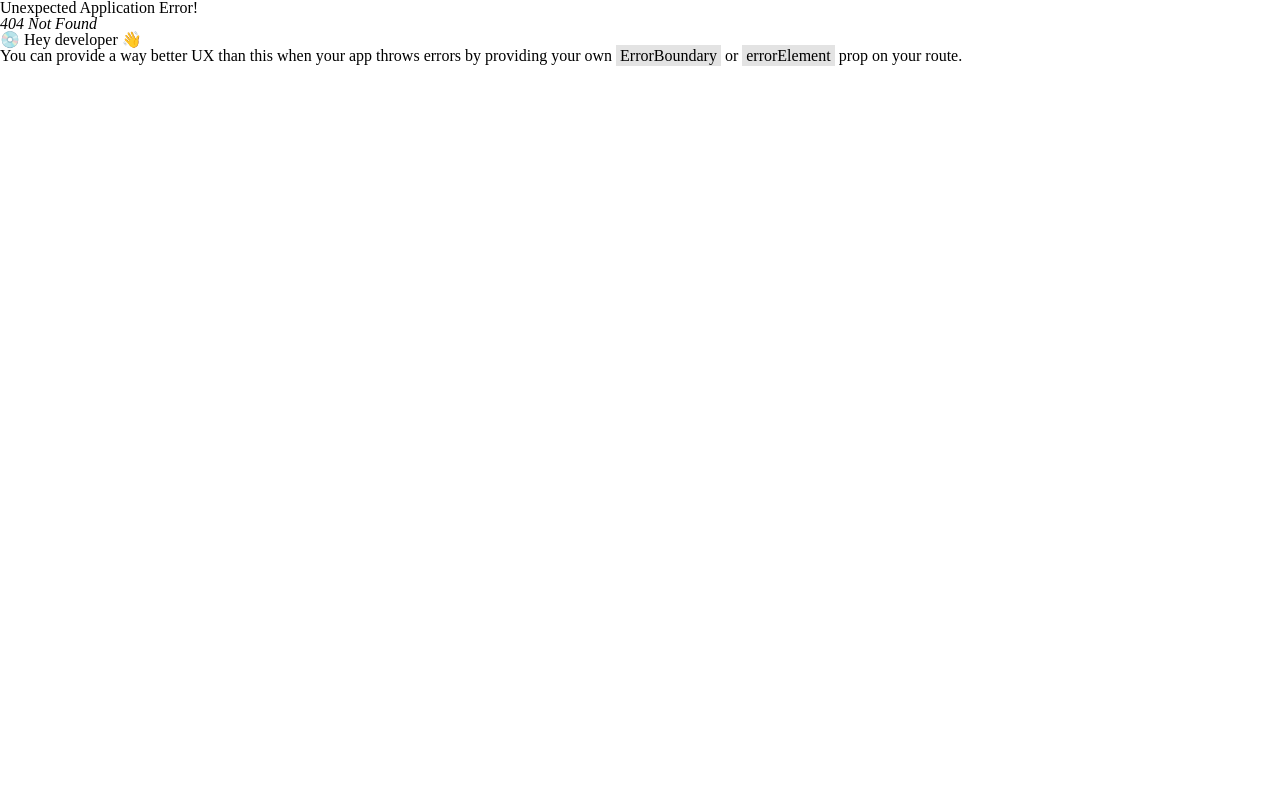
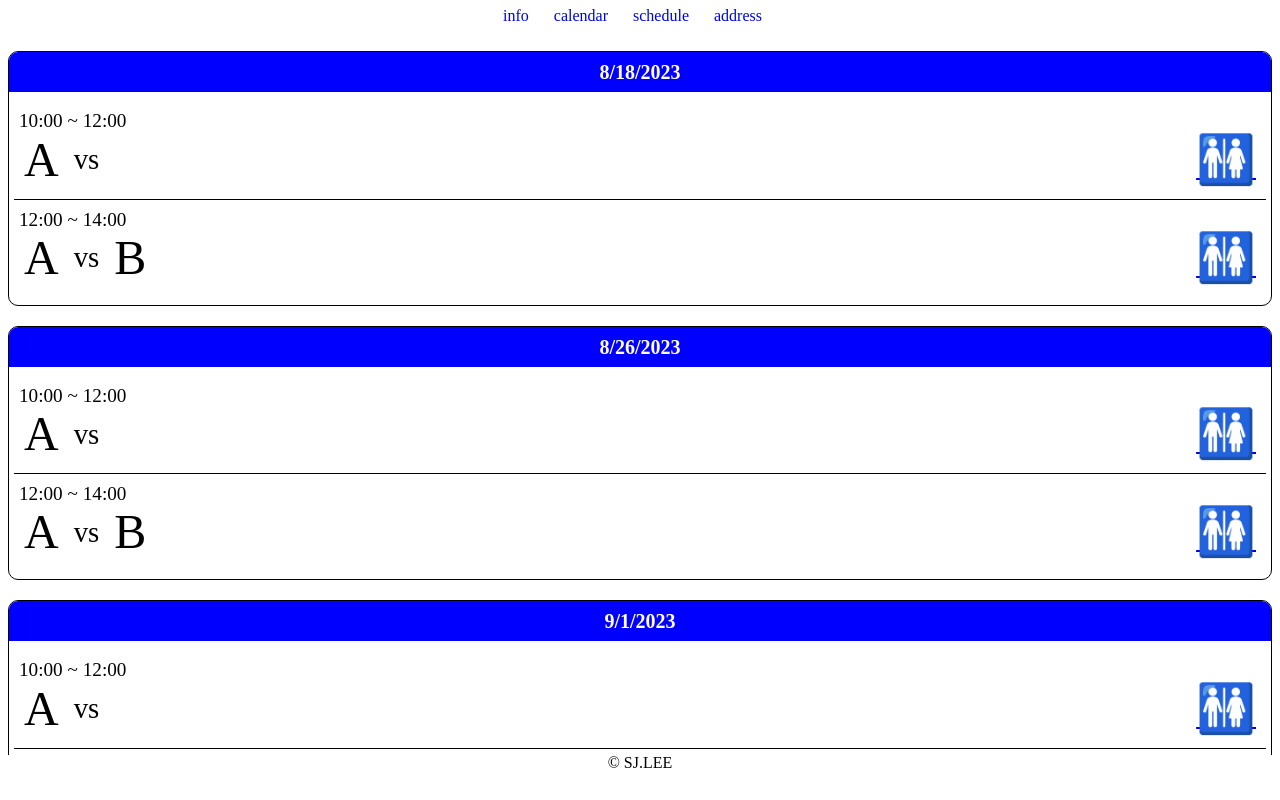
Before and after one commit to eagleduk/status-board, a React (Create React App) app: page /schedule in a window 1280 px wide. Before the commit this address had no page. Built offline with nearby package versions, Linux system fonts and the light colour scheme.

Commit message:
schedule item 추가
1. 스타일 변경
1. meta 데이터 추가 (react helmet)

```diff
--- a/src/components/schedule/Schedule.tsx
+++ b/src/components/schedule/Schedule.tsx
@@ -1,9 +1,10 @@
+import ScheduleItem from "./ScheduleItem";
 import {
-  TSchedule,
-  TScheduleItems,
-  TScheduleItemRows,
-  TScheduleItemTitle,
-  TScheduleItem,
+  ScheduleStyled,
+  ScheduleItemsStyled,
+  ScheduleItemRowsStyled,
+  ScheduleItemTitleStyled,
+  ScheduleItemStyled,
 } from "./style/schedule.style";
 import { TSchedules } from "./type/schedule.type";
 
@@ -16,7 +17,8 @@ const datas: TSchedules = {
       title: "title1",
       location:
         "https://map.kakao.com/?w3w=%ED%87%B4%EA%B7%BC.%EC%84%B1%EB%AA%85.%ED%99%98%ED%9D%AC&urlLevel=1",
-      team: "",
+      team: undefined,
+      isHome: true,
     },
     {
       time: 12,
@@ -25,7 +27,62 @@ const datas: TSchedules = {
       title: "title2",
       location:
         "https://map.kakao.com/?w3w=%ED%87%B4%EA%B7%BC.%EC%84%B1%EB%AA%85.%ED%99%98%ED%9D%AC&urlLevel=1",
-      team: "",
+      team: "B",
+      isHome: true,
+    },
+  ],
+  1693010800000: [
+    {
+      time: 10,
+      hour: 2,
+      place: "마루공원",
+      title: "title1",
+      location:
+        "https://map.kakao.com/?w3w=%ED%87%B4%EA%B7%BC.%EC%84%B1%EB%AA%85.%ED%99%98%ED%9D%AC&urlLevel=1",
+      team: undefined,
+      isHome: true,
+    },
+    {
+      time: 12,
+      hour: 2,
+      place: "마루공원",
+      title: "title2",
+      location:
+        "https://map.kakao.com/?w3w=%ED%87%B4%EA%B7%BC.%EC%84%B1%EB%AA%85.%ED%99%98%ED%9D%AC&urlLevel=1",
+      team: "B",
+      isHome: true,
+    },
+  ],
+  1693610800000: [
+    {
+      time: 10,
+      hour: 2,
+      place: "마루공원",
+      title: "title1",
+      location:
+        "https://map.kakao.com/?w3w=%ED%87%B4%EA%B7%BC.%EC%84%B1%EB%AA%85.%ED%99%98%ED%9D%AC&urlLevel=1",
+      team: undefined,
+      isHome: true,
+    },
+    {
+      time: 12,
+      hour: 2,
+      place: "마루공원",
+      title: "title2",
+      location:
+        "https://map.kakao.com/?w3w=%ED%87%B4%EA%B7%BC.%EC%84%B1%EB%AA%85.%ED%99%98%ED%9D%AC&urlLevel=1",
+      team: "B",
+      isHome: true,
+    },
+    {
+      time: 14,
+      hour: 2,
+      place: "마루공원",
+      title: "title2",
+      location:
+        "https://map.kakao.com/?w3w=%ED%87%B4%EA%B7%BC.%EC%84%B1%EB%AA%85.%ED%99%98%ED%9D%AC&urlLevel=1",
+      team: "B",
+      isHome: true,
     },
   ],
 };
@@ -33,30 +90,23 @@ const datas: TSchedules = {
 function Schedule() {
   const now = Date.now();
   return (
-    <TSchedule>
+    <ScheduleStyled>
       {Object.entries(datas).map(([key, values]) => {
         const text = new Date(+key);
         return (
-          <TScheduleItems key={key}>
-            <TScheduleItemTitle>{text.toLocaleDateString()}</TScheduleItemTitle>
-            <TScheduleItemRows>
-              {values.map(({ title, location, place }, index) => {
-                return (
-                  <TScheduleItem key={index}>
-                    <h4>{title}</h4>
-                    <p>
-                      <a href={location} target="_black">
-                        {place}
-                      </a>
-                    </p>
-                  </TScheduleItem>
-                );
+          <ScheduleItemsStyled key={key}>
+            <ScheduleItemTitleStyled>
+              {text.toLocaleDateString()}
+            </ScheduleItemTitleStyled>
+            <ScheduleItemRowsStyled>
+              {values.map((item, index) => {
+                return <ScheduleItem key={index} item={item} />;
               })}
-            </TScheduleItemRows>
-          </TScheduleItems>
+            </ScheduleItemRowsStyled>
+          </ScheduleItemsStyled>
         );
       })}
-    </TSchedule>
+    </ScheduleStyled>
   );
 }
 
--- /dev/null
+++ b/src/components/schedule/ScheduleItem.tsx
@@ -0,0 +1,28 @@
+import { ScheduleItemStyled } from "./style/schedule.style";
+import { TScheduleItem } from "./type/schedule.type";
+
+function ScheduleItem({
+  item: { time, hour, team, location, place },
+}: TScheduleItem) {
+  return (
+    <ScheduleItemStyled>
+      <h4>
+        {time}:00 ~ {time + hour}:00
+      </h4>
+      <div>
+        <p>
+          <span>A</span>
+          vs
+          <span>{team}</span>
+        </p>
+        <p>
+          <a href={location} target="_black" title={place}>
+            <span>🚻</span>
+          </a>
+        </p>
+      </div>
+    </ScheduleItemStyled>
+  );
+}
+
+export default ScheduleItem;
--- a/src/components/schedule/style/schedule.style.ts
+++ b/src/components/schedule/style/schedule.style.ts
@@ -1,15 +1,19 @@
 import { styled } from "styled-components";
 
-export const TSchedule = styled.div``;
+export const ScheduleStyled = styled.div`
+  display: flex;
+  flex-direction: column;
+  gap: 20px;
+`;
 
-export const TScheduleItems = styled.div`
+export const ScheduleItemsStyled = styled.div`
   border: 1px solid black;
   border-radius: 10px;
   overflow: hidden;
   box-sizing: border-box;
 `;
 
-export const TScheduleItemTitle = styled.h1`
+export const ScheduleItemTitleStyled = styled.h1`
   text-align: center;
   padding: 10px 0px;
   background-color: blue;
@@ -18,12 +22,37 @@ export const TScheduleItemTitle = styled.h1`
   color: white;
 `;
 
-export const TScheduleItemRows = styled.ul`
+export const ScheduleItemRowsStyled = styled.ul`
   padding: 8px 5px;
   box-sizing: border-box;
 `;
 
-export const TScheduleItem = styled.li`
+export const ScheduleItemStyled = styled.li`
   padding: 10px 0;
   box-sizing: border-box;
+  border-top: 1px solid black;
+  &:first-child {
+    border-top: 1px solid white;
+    margin: 0;
+  }
+
+  h4 {
+    font-size: 1.2rem;
+    padding-left: 5px;
+  }
+
+  div {
+    display: flex;
+    font-size: 1.8rem;
+    justify-content: space-between;
+    padding: 5px 10px;
+    p {
+      display: flex;
+      align-items: center;
+      gap: 15px;
+    }
+    span {
+      font-size: 3rem;
+    }
+  }
 `;
--- a/src/layouts/Header.tsx
+++ b/src/layouts/Header.tsx
@@ -57,7 +57,7 @@ function Header() {
             <Link to={`/calendar/${year}/${month + 1}`}>calendar</Link>
           </li>
           <li>
-            <Link to={`/schedule/${year}/${month + 1}`}>schedule</Link>
+            <Link to={`/schedule/`}>schedule</Link>
           </li>
           <li>
             <Link to="/address">address</Link>
--- a/src/layouts/Main.tsx
+++ b/src/layouts/Main.tsx
@@ -6,6 +6,7 @@ const MainStyled = styled.main`
   height: 100%;
   padding: 20px 8px;
   box-sizing: border-box;
+  overflow-y: auto;
 `;
 
 function Main() {
--- a/src/router/router.tsx
+++ b/src/router/router.tsx
@@ -18,7 +18,7 @@ const Router = createBrowserRouter([
         element: <Calendar />,
       },
       {
-        path: "/schedule/:year/:month",
+        path: "/schedule/",
         element: <Schedule />,
       },
       {
```
Also changed, not shown: src/components/schedule/type/schedule.type.ts (+6 -1 lines), 1 other file (tests, documents, lock files or other folders).
